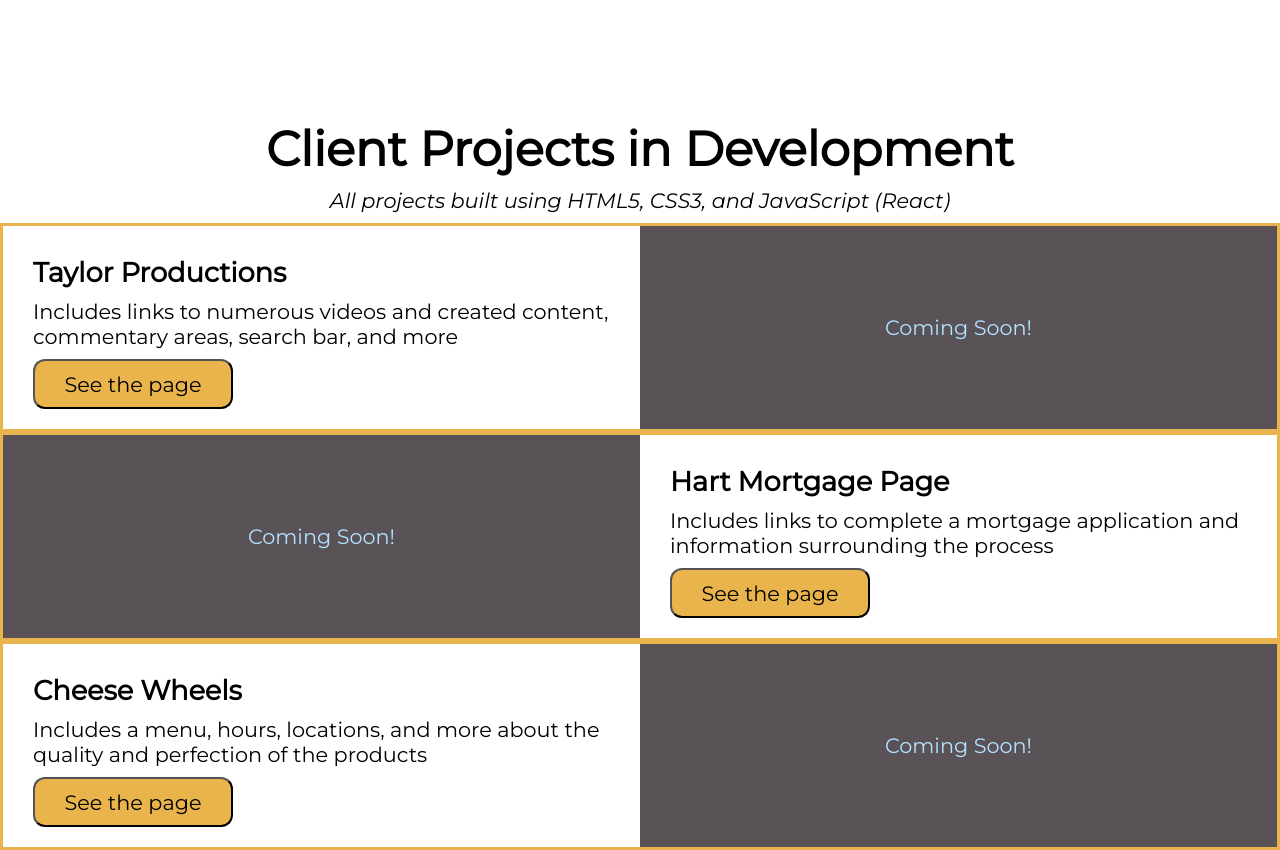
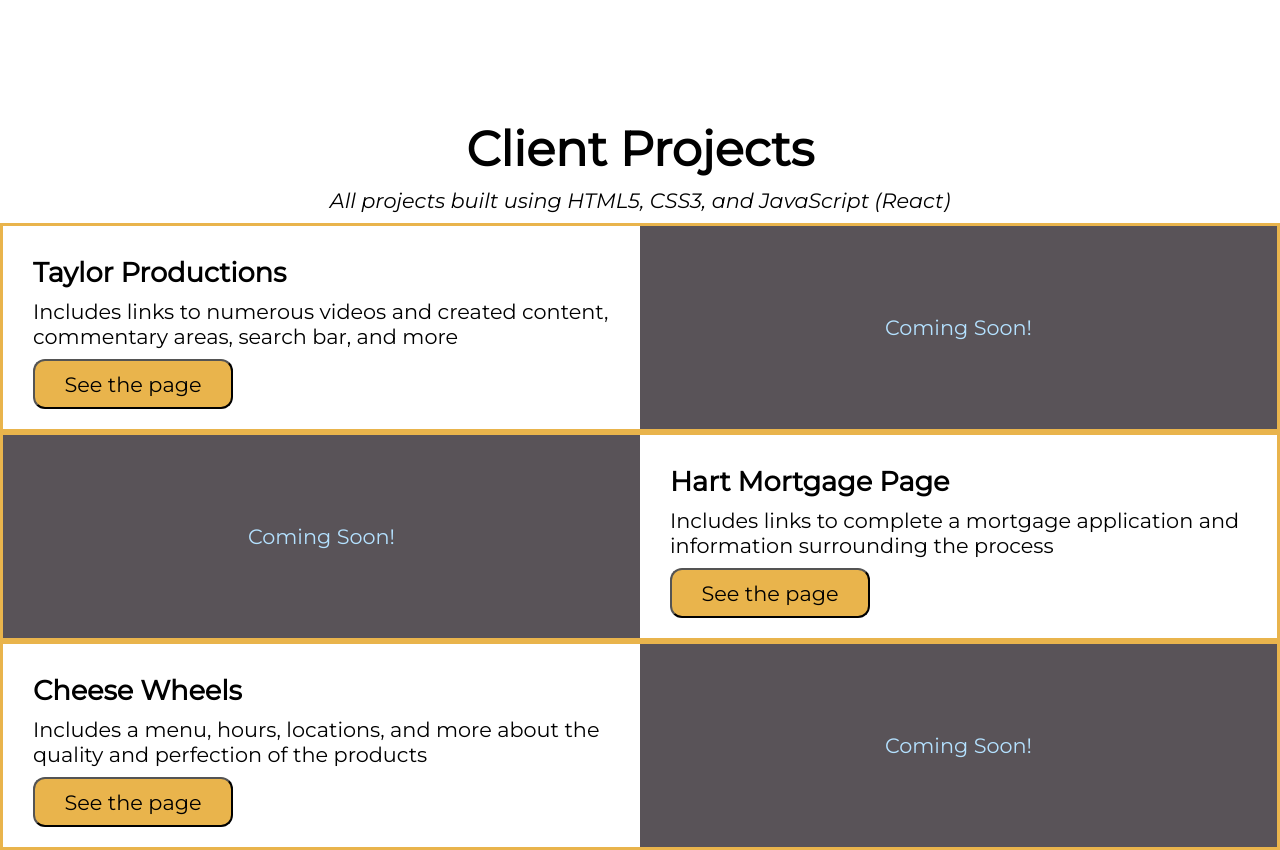
Before and after one commit to jschoff155/Jacob_Schoff_Portfolio_Page, a plain HTML site: page index.html in a window 1280 px wide. Shown: the part 1440-2290 px from the top of the page. Drawn offline with Linux system fonts and the light colour scheme.

Commit message:
updated title of projects

```diff
--- a/index.html
+++ b/index.html
@@ -66,7 +66,7 @@
         </div>
     </div>
     <div id="projectArea">
-        <h1 id="projectHeader">Client Projects in Development</h1>
+        <h1 id="projectHeader">Client Projects</h1>
         <p id="projectSubHeader"><em>All projects built using HTML5, CSS3, and JavaScript (React) </em></p>
         <div id="desktopView">
             <div class="projectrow">
```
